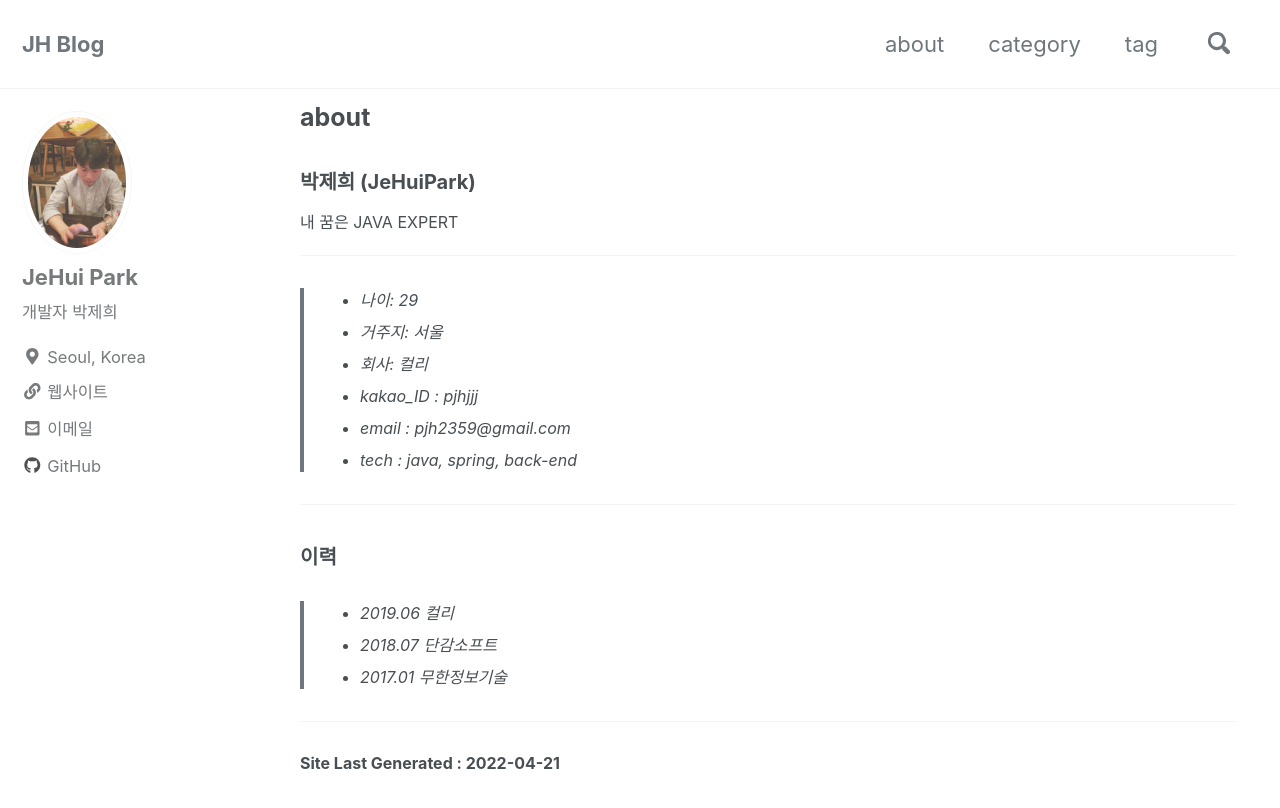
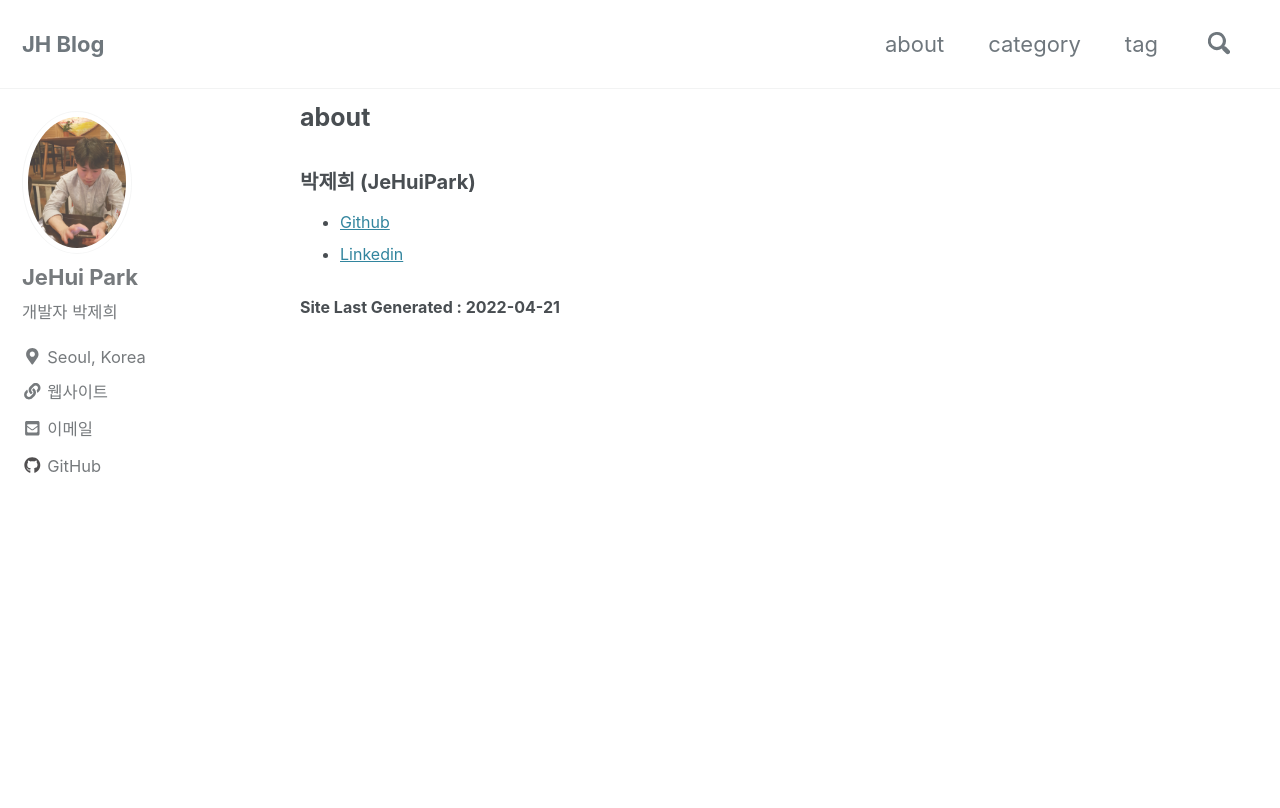
Before and after one commit to JeHuiPark/JeHuiPark.github.io, a Jekyll site: the page built from about.md, in a window 1280 px wide and 900 px high. Shown: the top 808 px of the window. Built offline with Jekyll 4.4.1, drawn with Linux system fonts in a browser that asks for light colours; nearby versions of some CDN libraries.

Commit message:
Update about.md

```diff
--- a/about.md
+++ b/about.md
@@ -8,28 +8,7 @@ author_profile: true
 ---
 
 ## 박제희 (JeHuiPark)
-
-내 꿈은 JAVA EXPERT
-
----
-
-
->
-  - 나이: 29
-  - 거주지: 서울
-  - 회사: 컬리
-  - kakao_ID : pjhjjj
-  - email : pjh2359@gmail.com
-  - tech : java, spring, back-end
-
----
-
-## 이력
->
-  - 2019.06 컬리
-  - 2018.07 단감소프트
-  - 2017.01 무한정보기술
-
----
+- [Github](https://github.com/JeHuiPark)
+- [Linkedin](https://www.linkedin.com/in/%EC%A0%9C%ED%9D%AC-%EB%B0%95-b88986208/)
 
 ### Site Last Generated : {{ site.time | date: "%Y-%m-%d"  }}
```
